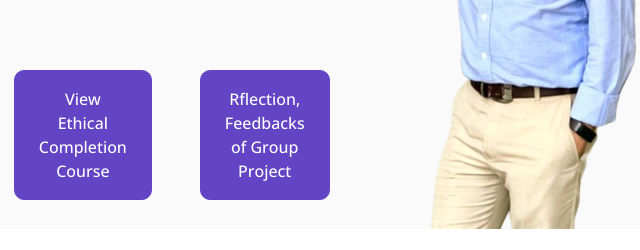
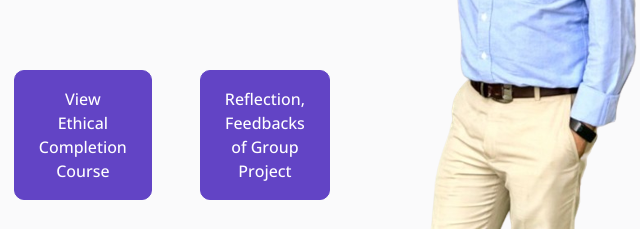
Before and after one commit to Turjo7/PODSP, a plain HTML site: page index.html in a window 1280 px wide. Shown: the part 271-521 px from the top of the page, 392-1032 px from the left. Drawn offline with nearby package versions, Linux system fonts and the light colour scheme.

Commit message:
Update index.html

```diff
--- a/index.html
+++ b/index.html
@@ -84,7 +84,7 @@
                         <a href="https://drive.google.com/file/d/1Bcm1hjaxKXf1ufQJ88zAyPt4rf7fHDm3/view?usp=sharing" class="btn btn-primary py-3 px-4 me-5" target="_blank">Download My CV</a>
                         <a href="https://drive.google.com/file/d/19pHGQK_V30KLxAzINZLi-9f33sXPZ1Z4/view" class="btn btn-primary py-3 px-4 me-5" target="_blank">View Pledge</a>
 			<a href="https://drive.google.com/file/d/16BJtmYIfmsJ8epO7T35wrbe_B7_pbDMC/view?usp=sharing" class="btn btn-primary py-3 px-4 me-5" target="_blank">View Ethical Completion Course</a>
-			<a href="https://drive.google.com/file/d/1sOKThy8b76R-P4H20bMmABNQq-stlwEM/view?usp=sharing" class="btn btn-primary py-3 px-4 me-5" target="_blank">Rflection, Feedbacks of Group Project</a>
+			<a href="https://drive.google.com/file/d/1sOKThy8b76R-P4H20bMmABNQq-stlwEM/view?usp=sharing" class="btn btn-primary py-3 px-4 me-5" target="_blank">Reflection, Feedbacks of Group Project</a>
 
                     </div>
 
```
